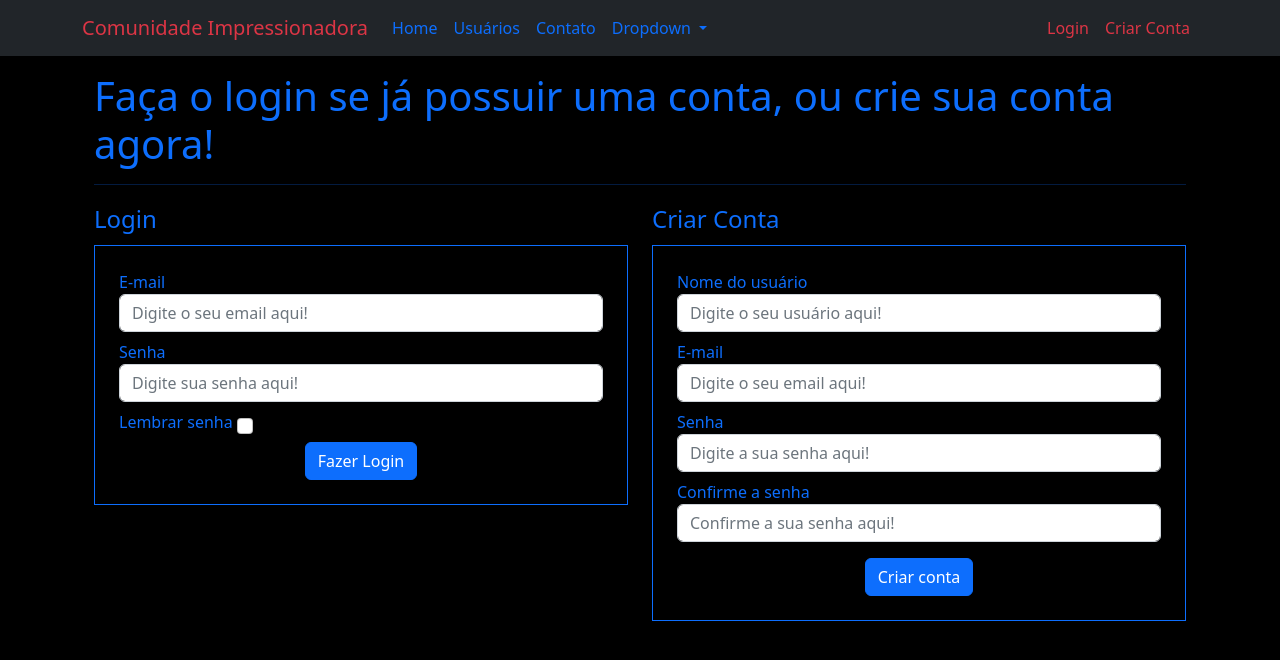
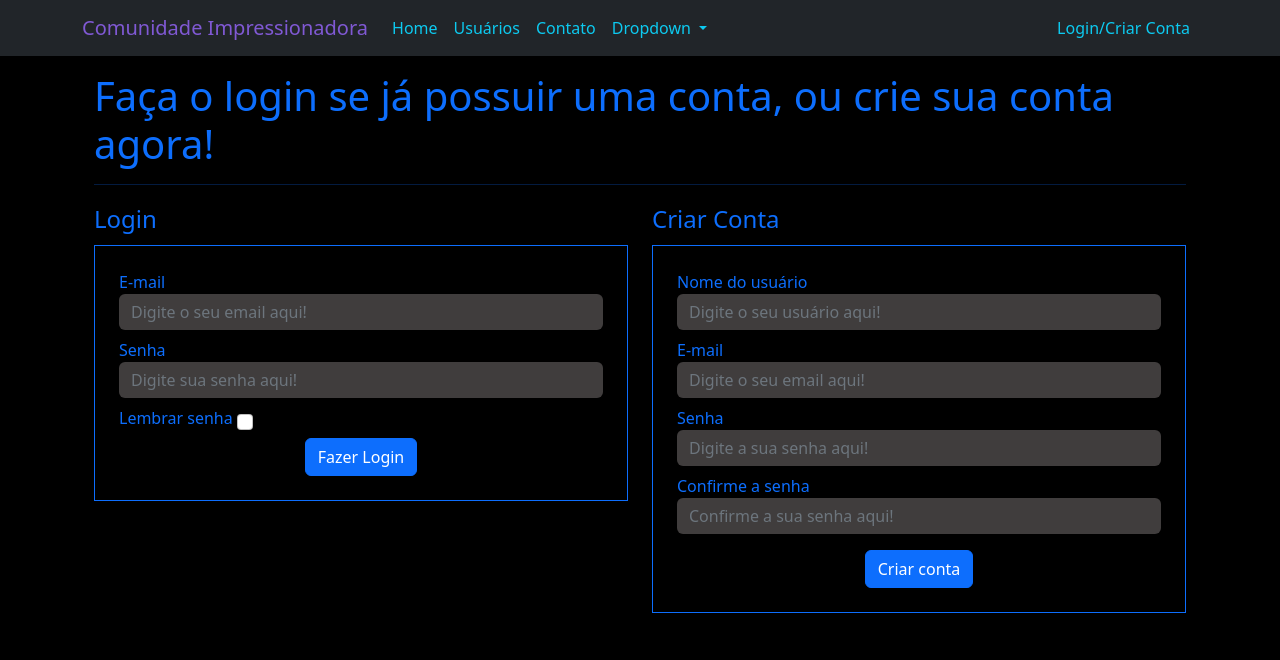
Before and after one commit to Erick-Pavani/Comunidade-Impressionadora, a Flask app: page /login in a window 1280 px wide. Shown: the top 660 px of the page. Run offline with Flask 2, Linux system fonts and the light colour scheme.

Commit message:
Added login functionalities

```diff
--- a/comunidadeimpressionadora/routes.py
+++ b/comunidadeimpressionadora/routes.py
@@ -2,6 +2,7 @@ from flask import render_template, url_for, redirect, request, flash
 from comunidadeimpressionadora import app, database, bcrypt
 from comunidadeimpressionadora.forms import FormLogin, FormCriarConta
 from comunidadeimpressionadora.models import Usuario
+from flask_login import login_user, logout_user, current_user, login_required
 
 #------------------------------ Flask Routes -----------------------
 
@@ -19,6 +20,7 @@ def contato():
 
 # Contato
 @app.route('/usuarios')
+@login_required
 def usuarios():
     return render_template('usuarios.html', lista_usuarios = lista_usuarios)
 
@@ -29,13 +31,17 @@ def login():
     form_criar_conta = FormCriarConta()
 
     if form_login.validate_on_submit() and 'botao_login' in request.form:
-        flash(f'Login realizado com sucesso no email {form_login.email.data}', 'alert-success')
+        usuario = Usuario.query.filter_by(email = form_login.email.data).first()
+        if usuario and bcrypt.check_password_hash(usuario.senha.encode('utf-8'), form_login.senha.data):
+            login_user(usuario, remember = form_login.lembrar_dados.data)
+            flash(f'Login realizado com sucesso no email {form_login.email.data}', 'alert-success')
+            return redirect(url_for('home'))
+        else:
+            flash(f'Seu usuário ou senha estão incorretos! Tente novamente!', 'alert-danger')
 
-        return redirect(url_for('home'))
-
-    if form_criar_conta.validate_on_submit() and 'botao_criar_conta' in request.form:
+    elif form_criar_conta.validate_on_submit() and 'botao_criar_conta' in request.form:
         flash(f'Conta criada com sucesso usando o email {form_criar_conta.email.data}', 'alert-success')
-        senha_crypt = bcrypt.generate_password_hash('form_criar_conta.senha.data')
+        senha_crypt = bcrypt.generate_password_hash(form_criar_conta.senha.data).decode('utf-8')
         usuario = Usuario(username = form_criar_conta.username.data, email = form_criar_conta.email.data, senha = senha_crypt)
         database.session.add(usuario)
         database.session.commit()
@@ -43,3 +49,24 @@ def login():
         return redirect(url_for('home'))
 
     return render_template('login.html', form_login = form_login, form_criar_conta = form_criar_conta)
+
+# Sair
+@app.route('/sair')
+@login_required
+def sair():
+    logout_user()
+    flash(f'Logout realizado com sucesso!', "alert-success")
+
+    return redirect(url_for('home'))
+
+# Criar Post
+@app.route('/post/criar')
+@login_required
+def criarpost():
+    return render_template('criarpost.html')
+
+# Perfil
+@app.route('/perfil')
+@login_required
+def perfil():
+    return render_template('perfil.html')
--- a/comunidadeimpressionadora/templates/login.html
+++ b/comunidadeimpressionadora/templates/login.html
@@ -14,28 +14,32 @@
                         {{ form_login.email.label(class="form-control-label") }}
 
                         {% if form_login.email.errors %}
-                        {{ form_login.email(class="form-control is-invalid") }}
+                        {{ form_login.email(class="form-control is-invalid",
+                        style="background: #403d3d; border: #403d3d; color: white;") }}
                         <div class="invalid-feedback">
                             {% for erro in form_login.email.errors %}
                             {{ erro }}
                             {% endfor %}
                         </div>
                         {% else %}
-                        {{ form_login.email(class="form-control", placeholder="Digite o seu email aqui!") }}
+                        {{ form_login.email(class="form-control", placeholder="Digite o seu email aqui!",
+                        style="background: #403d3d; border: #403d3d; color: white;") }}
                         {% endif %}
                     </div>
                     <div class="form-group">
                         {{ form_login.senha.label(class="form-control-label mt-2") }}
 
                         {% if form_login.senha.errors %}
-                        {{ form_login.senha(class="form-control is-invalid") }}
+                        {{ form_login.senha(class="form-control is-invalid",
+                        style="background: #403d3d; border: #403d3d; color: white;") }}
                         <div class="invalid-feedback">
                             {% for erro in form_login.senha.errors %}
                             {{ erro }}
                             {% endfor %}
                         </div>
                         {% else %}
-                        {{ form_login.senha(class="form-control", placeholder="Digite sua senha aqui!") }}
+                        {{ form_login.senha(class="form-control", placeholder="Digite sua senha aqui!",
+                        style="background: #403d3d; border: #403d3d; color: white;") }}
                         {% endif %}
                     </div>
                 </fieldset>
@@ -59,56 +63,64 @@
                         {{ form_criar_conta.username.label(class="form-control-label")}}
 
                         {% if form_criar_conta.username.errors %}
-                        {{ form_criar_conta.username(class="form-control is-invalid") }}
+                        {{ form_criar_conta.username(class="form-control is-invalid",
+                        style="background: #403d3d; border: #403d3d; color: white;") }}
                         <div class="invalid-feedback">
                             {% for erro in form_criar_conta.username.errors %}
                             {{ erro }}
                             {% endfor %}
                         </div>
                         {% else %}
-                        {{ form_criar_conta.username(class="form-control", placeholder="Digite o seu usuário aqui!") }}
+                        {{ form_criar_conta.username(class="form-control", placeholder="Digite o seu usuário aqui!",
+                        style="background: #403d3d; border: #403d3d; color: white;")}}
                         {% endif %}
                     </div>
                     <div class="form-group">
                         {{ form_criar_conta.email.label(class="form-control-label mt-2") }}
 
                         {% if form_criar_conta.email.errors %}
-                        {{ form_criar_conta.email(class="form-control is-invalid") }}
+                        {{ form_criar_conta.email(class="form-control is-invalid",
+                        style="background: #403d3d; border: #403d3d; color: white;") }}
                         <div class="invalid-feedback">
                             {% for erro in form_criar_conta.email.errors %}
                             {{ erro }}
                             {% endfor %}
                         </div>
                         {% else %}
-                        {{ form_criar_conta.email(class="form-control", placeholder="Digite o seu email aqui!") }}
+                        {{ form_criar_conta.email(class="form-control", placeholder="Digite o seu email aqui!",
+                        style="background: #403d3d; border: #403d3d; color: white;") }}
                         {% endif %}
                     </div>
                     <div class="form-group">
                         {{ form_criar_conta.senha.label(class="form-control-label mt-2") }}
 
                         {% if form_criar_conta.senha.errors %}
-                        {{ form_criar_conta.senha(class="form-control is-invalid") }}
+                        {{ form_criar_conta.senha(class="form-control is-invalid",
+                        style="background: #403d3d; border: #403d3d; color: white;") }}
                         <div class="invalid-feedback">
                             {% for erro in form_criar_conta.senha.errors %}
                             {{ erro }}
                             {% endfor %}
                         </div>
                         {% else %}
-                        {{ form_criar_conta.senha(class="form-control", placeholder="Digite a sua senha aqui!") }}
+                        {{ form_criar_conta.senha(class="form-control", placeholder="Digite a sua senha aqui!",
+                        style="background: #403d3d; border: #403d3d; color: white;") }}
                         {% endif %}
                     </div>
                     <div class="form-group">
                         {{ form_criar_conta.confirmacao.label(class="form-control-label mt-2") }}
 
                         {% if form_criar_conta.confirmacao.errors %}
-                        {{ form_criar_conta.confirmacao(class="form-control is-invalid") }}
+                        {{ form_criar_conta.confirmacao(class="form-control is-invalid",
+                        style="background: #403d3d; border: #403d3d; color: white;") }}
                         <div class="invalid-feedback">
                             {% for erro in form_criar_conta.confirmacao.errors %}
                             {{ erro }}
                             {% endfor %}
                         </div>
                         {% else %}
-                        {{ form_criar_conta.confirmacao(class="form-control", placeholder="Confirme a sua senha aqui!")
+                        {{ form_criar_conta.confirmacao(class="form-control", placeholder="Confirme a sua senha aqui!",
+                        style="background: #403d3d; border: #403d3d; color: white;")
                         }}
                         {% endif %}
                     </div>
--- a/comunidadeimpressionadora/templates/navbar.html
+++ b/comunidadeimpressionadora/templates/navbar.html
@@ -1,39 +1,55 @@
 <nav class="navbar navbar-expand-lg bg-dark">
     <div class="container-fluid container">
-        <a class="navbar-brand text-danger" href="{{ url_for('home') }}">Comunidade Impressionadora</a>
-        <button class="navbar-toggler" type="button" data-bs-toggle="collapse" data-bs-target="#navbarSupportedContent" aria-controls="navbarSupportedContent" aria-expanded="false" aria-label="Toggle navigation">
+        <a class="navbar-brand" href="{{ url_for('home') }}" style="color: #8059d4;">Comunidade Impressionadora</a>
+        <button class="navbar-toggler" type="button" data-bs-toggle="collapse" data-bs-target="#navbarSupportedContent"
+            aria-controls="navbarSupportedContent" aria-expanded="false" aria-label="Toggle navigation">
             <span class="navbar-toggler-icon"></span>
         </button>
         <div class="collapse navbar-collapse" id="navbarSupportedContent">
             <ul class="navbar-nav me-auto mb-2 mb-lg-0">
                 <li class="nav-item">
-                    <a class="nav-link active text-primary" aria-current="page" href="{{ url_for('home') }}">Home</a>
+                    <a class="nav-link active text-info" aria-current="page" href="{{ url_for('home') }}">Home</a>
                 </li>
                 <li class="nav-item">
-                    <a class="nav-link text-primary" href="{{ url_for('usuarios') }}">Usuários</a>
+                    <a class="nav-link text-info" href="{{ url_for('usuarios') }}">Usuários</a>
                 </li>
                 <li class="nav-item">
-                    <a class="nav-link text-primary" href="{{ url_for('contato') }}">Contato</a>
+                    <a class="nav-link text-info" href="{{ url_for('contato') }}">Contato</a>
                 </li>
                 <li class="nav-item dropdown">
-                    <a class="nav-link dropdown-toggle text-primary" href="#" id="navbarDropdown" role="button" data-bs-toggle="dropdown" aria-expanded="false">
-                    Dropdown
+                    <a class="nav-link dropdown-toggle text-info" href="#" id="navbarDropdown" role="button"
+                        data-bs-toggle="dropdown" aria-expanded="false">
+                        Dropdown
                     </a>
                     <ul class="dropdown-menu bg-dark" aria-labelledby="navbarDropdown">
                         <li><a class="dropdown-item text-primary" href="#">Action</a></li>
                         <li><a class="dropdown-item text-primary" href="#">Another action</a></li>
-                        <li><hr class="dropdown-divider bg-primary"></li>
+                        <li>
+                            <hr class="dropdown-divider bg-primary">
+                        </li>
                         <li><a class="dropdown-item text-primary" href="#">Something else here</a></li>
                     </ul>
                 </li>
             </ul>
             <ul class="d-flex navbar-nav">
+                {% if current_user.is_authenticated %}
                 <li class="nav-item">
-                    <a class="nav-link active text-danger" aria-current="page" href="{{ url_for('login') }}">Login</a>
+                    <a class="nav-link active text-success" aria-current="page" href="{{ url_for('criarpost') }}">Criar
+                        Post</a>
                 </li>
                 <li class="nav-item">
-                    <a class="nav-link active text-danger" aria-current="page" href="{{ url_for('login') }}">Criar Conta</a>
+                    <a class="nav-link active text-primary" aria-current="page" href="{{ url_for('perfil') }}">Meu
+                        Perfil</a>
                 </li>
+                <li class="nav-item">
+                    <a class="nav-link active text-danger" aria-current="page" href="{{ url_for('sair') }}">Sair</a>
+                </li>
+                {% else %}
+                <li class="nav-item">
+                    <a class="nav-link active text-info" aria-current="page" href="{{ url_for('login') }}">Login/Criar
+                        Conta</a>
+                </li>
+                {% endif %}
             </ul>
         </div>
     </div>
```
Also changed, not shown: comunidadeimpressionadora/__init__.py (+6 -2 lines), comunidadeimpressionadora/models.py (+7 -2 lines), comunidadeimpressionadora/templates/criarpost.html (added, +8 -0 lines), comunidadeimpressionadora/templates/perfil.html (added, +8 -0 lines), comunidadeimpressionadora/comunidade.db.
